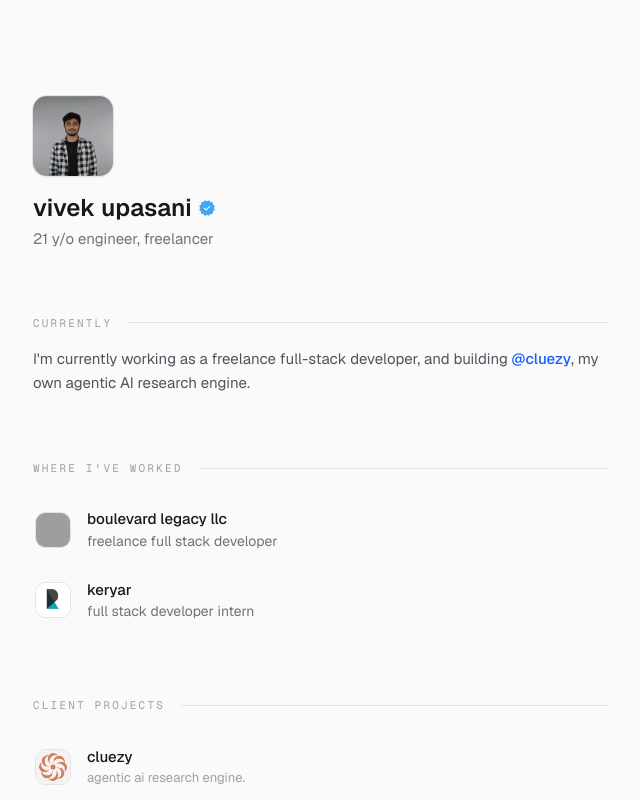
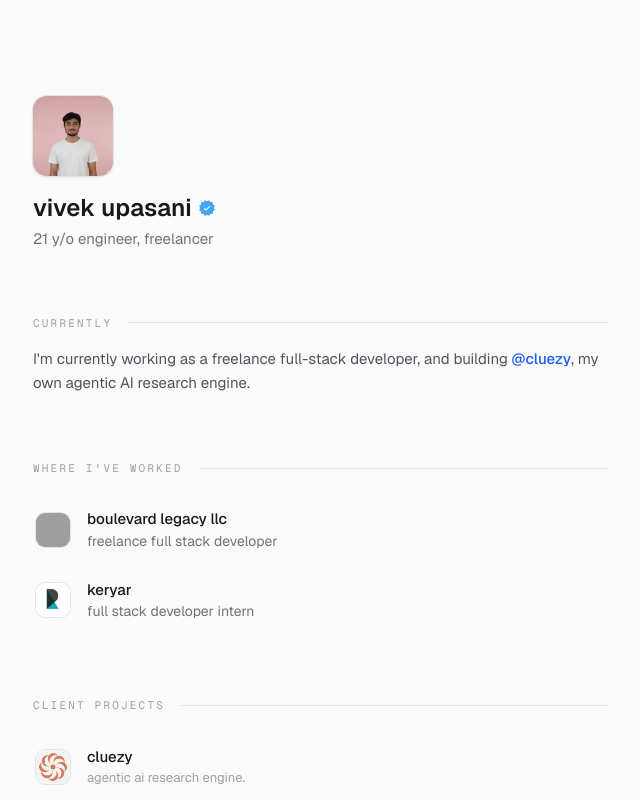
Before and after one commit to vivekupasani/portfolio-v2, a Next.js app: page / in a window 1280 px wide. Shown: the top 800 px of the page, without its empty margins (319-959 px from the left). Built offline with nearby package versions, Linux system fonts and the light colour scheme; grey boxes are pictures that could not be loaded.

Commit message:
add: new profile photo

```diff
--- a/app/page.tsx
+++ b/app/page.tsx
@@ -79,7 +79,7 @@
         {/* ── Profile ── */}
         <motion.div variants={fadeUp} className="mt-14">
           <Image
-            src="/me.jpg"
+            src="/vivek.png"
             alt="Vivek Upasani"
             width={80}
             height={80}
```
Also changed, not shown: public/vivek.png (added).
